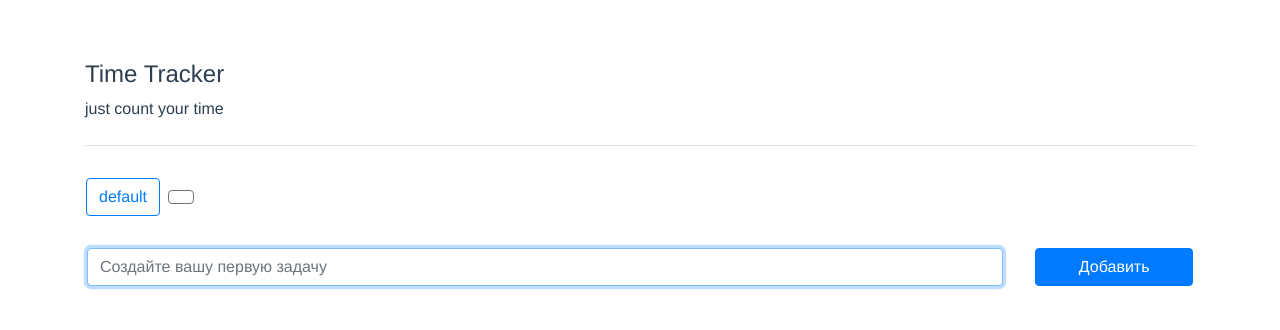
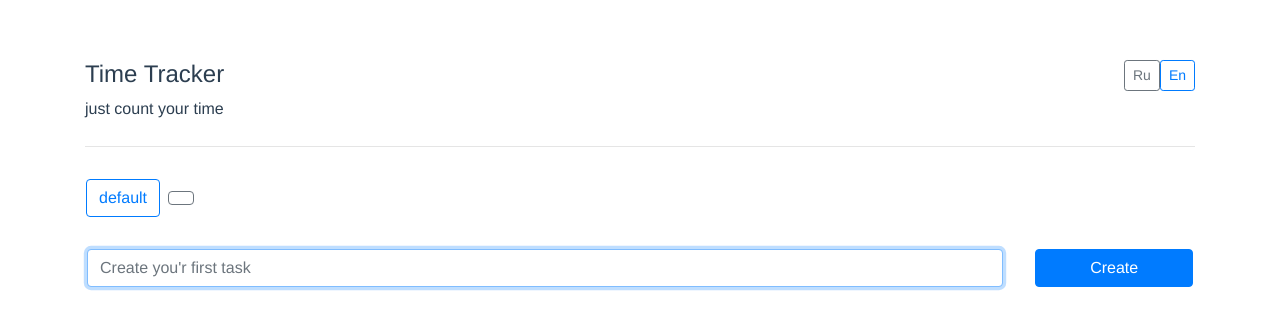
Before and after one commit to tymiles003/todo, a Vue app: page /#/ in a window 1280 px wide. Shown: the top 330 px of the page. Built offline with nearby package versions, Linux system fonts and the light colour scheme; what vue-yandex-metrika would draw is missing.

Commit message:
Работа над локализацией (Ru/En)

```diff
--- a/src/App.vue
+++ b/src/App.vue
@@ -4,6 +4,18 @@
     <div class="col-sm-6 text-left">
       <h1 class="title h4">Time Tracker</h1>
       <span>just count your time</span>
+    </div>
+    <div class="col-sm-6 text-right">
+      <button
+        @click="setRu"
+        type="button"
+        class="btn btn-sm"
+        v-bind:class="{'btn-outline-primary': isRu, 'btn-outline-secondary': notRu}">Ru</button>
+      <button
+        @click="setEn"
+        type="button"
+        class="btn btn-sm"
+        v-bind:class="{'btn-outline-primary': isEn, 'btn-outline-secondary': notEn}">En</button>
     </div>
     <div class="col-sm-6"></div>
   </div>
@@ -14,7 +26,43 @@
 
 <script>
 export default {
-  name: 'App'
+  name: 'App',
+  data () {
+    return {
+      localization: undefined
+    };
+  },
+  created () {
+    if (!this.$store.state.todoList.localization) {
+      this.$store.state.todoList.localization = 'en';
+    }
+    this.localization = this.$store.state.todoList.localization;
+  },
+  updated () {
+    this.$store.commit('setLocalization', {loc: this.localization});
+  },
+  methods: {
+    setRu () {
+      this.localization = 'ru';
+    },
+    setEn () {
+      this.localization = 'en';
+    }
+  },
+  computed: {
+    isRu () {
+      return this.localization === 'ru';
+    },
+    isEn () {
+      return this.localization === 'en';
+    },
+    notRu () {
+      return this.localization !== 'ru';
+    },
+    notEn () {
+      return this.localization !== 'en';
+    }
+  }
 };
 </script>
 
--- a/src/components/SortButton.vue
+++ b/src/components/SortButton.vue
@@ -2,22 +2,34 @@
 <div class="d-inline-block">
   <div class="d-inline-block mr-2" v-if="isEditCategory">
     <div class="input-group">
-      <input type="text" class="form-control" placeholder="Новая категория" @keydown.enter="editCategory(cat.id)" v-model="newNameCategory" v-focus>
-      <div class="input-group-append" @click="editCategory(cat.id)">
+      <input type="text" class="form-control" :placeholder="getLocalMsg('CAT_PLACEHOLDER_NEW')" @keydown.enter="editCategory(cat.id)" v-model="newNameCategory" v-focus>
+      <div
+        class="input-group-append"
+        @click="editCategory(cat.id)"
+        :title="getLocalMsg('CAT_TOOLTIP_SAVE')">
         <span class="input-group-text">
             <font-awesome-icon :icon="['fas', 'check']" />
           </span>
       </div>
-      <div class="input-group-append" v-if="cat.id !== 0" @click="removeCategory(cat.id)">
+      <div
+        class="input-group-append"
+        v-if="cat.id !== 0"
+        @click="removeCategory(cat.id)"
+        :title="getLocalMsg('CAT_TOOLTIP_DEL')">
         <span class="input-group-text">
             <font-awesome-icon :icon="['far', 'trash-alt']" />
           </span>
       </div>
     </div>
   </div>
-  <button v-if="!isEditCategory" @click="selectCategory(cat.id)" type="button" class="btn mr-2" :class="{'btn-outline-primary':categorySelected===cat.id, 'btn-outline-secondary':categorySelected!==cat.id}">
+  <button
+    v-if="!isEditCategory"
+    @click="selectCategory(cat.id)"
+    type="button"
+    class="btn mr-2"
+    :class="{'btn-outline-primary':categorySelected===cat.id, 'btn-outline-secondary':categorySelected!==cat.id}">
       {{cat.name}}
-    </button>
+  </button>
 </div>
 </template>
 
@@ -85,6 +97,11 @@ export default {
       } else {
         this.isEditCategory = false;
       }
+    },
+    getLocalMsg (key) {
+      let lib = this.$store.getters.currentLib;
+      let def = this.$store.getters.localLib('en');
+      return lib[key]||def[key];
     }
   },
   computed: {
--- a/src/components/TimeTrackerModal.vue
+++ b/src/components/TimeTrackerModal.vue
@@ -5,7 +5,7 @@
         <div class="card todo-tracker-modal">
           <h5 class="card-header">
             <div class="row">
-              <div class="col-10 col-sm-10 col-md-10 col-lg-10 pt-2">Трекер активности</div>
+              <div class="col-10 col-sm-10 col-md-10 col-lg-10 pt-2">{{getLocalMsg('ITM_LABEL_TRACKER_TITLE')}}</div>
               <div class="col-2 col-sm-2 col-md-2 col-lg-2"><button type="button" class="btn btn-light" style="float: right;" @click="closeMe"><font-awesome-icon icon="times" /></button></div>
             </div>
           </h5>
@@ -15,7 +15,9 @@
                 class="nav-link"
                 v-bind:class="{active: isTracker}"
                 @click="setTracker"
-                data-toggle="tab" role="tab">Трекер</div>
+                data-toggle="tab" role="tab">
+                  {{getLocalMsg('TRK_LABEL_TAB_TRACKER')}}
+              </div>
             </li>
             <li class="nav-item">
               <div
@@ -23,7 +25,9 @@
                 v-bind:class="{active: isDiagramm}"
                 @click="setDiagramm"
                 data-toggle="tab"
-                role="tab">Диаграмма</div>
+                role="tab">
+                  {{getLocalMsg('TRK_LABEL_TAB_DIAGRAMM')}}
+              </div>
             </li>
           </ul>
           <div class="tab-content">
@@ -36,11 +40,13 @@
                 <div class="card-body">
                   <div class="track-item track-item-legend row">
                     <div class="col-6 col-sm-5 col-md-4 col-lg-3 track-item-startTime">
-                      Время начала работы
+                      {{getLocalMsg('TRK_LABEL_START_TIME')}}
                     </div>
-                    <div class="col-6 col-sm-3 col-md-2 col-lg-2">Длительность</div>
+                    <div class="col-6 col-sm-3 col-md-2 col-lg-2">
+                      {{getLocalMsg('TRK_LABEL_DURATION_TIME')}}
+                    </div>
                     <div class="col-12 col-sm-4 col-md-6 col-lg-7 d-none d-sm-block d-md-block d-lg-block">
-                      доля процентов выполнения
+                      {{getLocalMsg('TRK_LABEL_PERCENTS_TIME')}}
                     </div>
                   </div>
                 </div>
@@ -112,6 +118,16 @@ export default {
     setDiagramm () {
       this.isTracker = false;
       this.isDiagramm = true;
+    },
+    getLocalMsg (key) {
+      let lib = this.$store.getters.currentLib;
+      let def = this.$store.getters.localLib('en');
+      return lib[key]||def[key];
+    },
+    getLocalMsg (key) {
+      let lib = this.$store.getters.currentLib;
+      let def = this.$store.getters.localLib('en');
+      return lib[key]||def[key];
     }
   },
   computed: {
--- a/src/components/TodoCategoryPanel.vue
+++ b/src/components/TodoCategoryPanel.vue
@@ -12,17 +12,17 @@
         <input
           type="text"
           class="form-control"
-          placeholder="Новая категория"
+          :placeholder="getLocalMsg('CAT_PLACEHOLDER_NEW')"
           @keydown.enter="createNewCategory"
           v-model="nameNewCategory"
           v-focus>
-        <div class="input-group-append" @click="createNewCategory" title="Добавить категорию">
+        <div class="input-group-append" @click="createNewCategory" :title="getLocalMsg('CAT_TOOLTIP_ADD')">
           <span class="input-group-text">
             <font-awesome-icon :icon="['fas', 'plus']" />
           </span>
         </div>
       </div>
-      <button type="button" class="btn btn-outline-secondary" v-if="!isShowNewCategory" @click="showNewCategory" title="Добавить категорию">
+      <button type="button" class="btn btn-outline-secondary" v-if="!isShowNewCategory" @click="showNewCategory" :title="getLocalMsg('CAT_TOOLTIP_ADD')">
         <font-awesome-icon :icon="['fas', 'plus']" />
       </button>
     </div>
@@ -83,6 +83,11 @@ export default {
       this.$emit('sort', this.$store.state.todoList.lastCountCategory);
       this.nameNewCategory = '';
       this.isShowNewCategory = false;
+    },
+    getLocalMsg (key) {
+      let lib = this.$store.getters.currentLib;
+      let def = this.$store.getters.localLib('en');
+      return lib[key]||def[key];
     }
   },
   computed: { },
--- a/src/components/TodoItem.vue
+++ b/src/components/TodoItem.vue
@@ -8,7 +8,8 @@
   </play-button>
   <div
     class="todo-item-time col-3 col-sm-3 col-md-2 col-lg-2 text-left pr-2 pl-2 pt-3"
-    @click="showTracks" title="открыть трекер активности">
+    @click="showTracks"
+    :title="getLocalMsg('ITM_TOOLTIP_OPEN_TRACKER')">
       {{todo.time.pastTime.render}}
       <transition name="fade">
         <time-tracker-modal
@@ -118,6 +119,11 @@ export default {
     },
     hideTracks () {
       this.trackerShow = false;
+    },
+    getLocalMsg (key) {
+      let lib = this.$store.getters.currentLib;
+      let def = this.$store.getters.localLib('en');
+      return lib[key]||def[key];
     }
   },
   computed: {
--- a/src/components/TodoItemNewLine.vue
+++ b/src/components/TodoItemNewLine.vue
@@ -10,7 +10,11 @@
       :placeholder="placeholderComputed" />
   </div>
   <div class="col-sm-3 col-md-3 col-lg-2 p-3">
-    <button class="btn btn-primary btn-block" @click="addThis">Добавить</button>
+    <button
+      class="btn btn-primary btn-block"
+      @click="addThis">
+        {{getLocalMsg('ITM_LABEL_ADD')}}
+    </button>
   </div>
 </div>
 </template>
@@ -22,23 +26,29 @@ export default {
   data () {
     return {
       newText: '',
-      placeholder: '',
-      firstPlaceholder: 'Создайте вашу первую задачу',
-      regularPlaceholder: 'Добавьте запись'
+      placeholder: ''
     };
+  },
+  update () {
+    this.firstPlaceholder = this.getLocalMsg('ITM_PLACEHOLDER_FIRST_ITEM');
   },
   methods: {
     placeholderControll () {
       if (this.$store.getters.length === 0) {
-        this.placeholder = this.firstPlaceholder;
+        this.placeholder = this.getLocalMsg('ITM_PLACEHOLDER_FIRST_ITEM')
       } else {
-        this.placeholder = this.regularPlaceholder;
+        this.placeholder = this.getLocalMsg('ITM_PLACEHOLDER_REGULAR_ITEM');
       }
       return this.placeholder;
     },
     addThis () {
       this.$emit('add', this.newText);
       this.newText = '';
+    },
+    getLocalMsg (key) {
+      let lib = this.$store.getters.currentLib;
+      let def = this.$store.getters.localLib('en');
+      return lib[key]||def[key];
     }
   },
   computed: {
--- /dev/null
+++ b/src/components/loc/en.js
@@ -0,0 +1,24 @@
+const localization = {
+  CAT_NAME_DEFAULT: 'Default',
+  CAT_TOOLTIP_ADD: 'Create new category',
+  CAT_TOOLTIP_SAVE: 'Save category name',
+  CAT_TOOLTIP_DEL: 'Remove this category',
+  CAT_PLACEHOLDER_NEW: 'New category',
+
+  ITM_LABEL_ADD: 'Create',
+  ITM_PLACEHOLDER_FIRST_ITEM: 'Create you\'r first task',
+  ITM_PLACEHOLDER_REGULAR_ITEM: 'Add new task',
+
+  ITM_TOOLTIP_OPEN_TRACKER: 'Open the activity tracker',
+  ITM_LABEL_TRACKER_TITLE: 'The Activity Tracker',
+
+  TRK_LABEL_START_TIME: 'Start time',
+  TRK_LABEL_DURATION_TIME: 'Duration',
+  TRK_LABEL_PERCENTS_TIME: 'Visualization of progress',
+
+  TRK_LABEL_TAB_TRACKER: 'Tracker',
+  TRK_LABEL_TAB_DIAGRAMM: 'Diagram',
+  TRK_LABEL_TAB_PROPERTY: 'Property',
+};
+
+export default localization;
--- /dev/null
+++ b/src/components/loc/index.js
@@ -0,0 +1,9 @@
+import ru from './ru';
+import en from './en';
+
+const localization = {
+  ru: ru,
+  en: en
+}
+
+export default localization;
--- /dev/null
+++ b/src/components/loc/ru.js
@@ -0,0 +1,24 @@
+const localization = {
+  CAT_NAME_DEFAULT: 'Главная',
+  CAT_TOOLTIP_ADD: 'Добавить категорию',
+  CAT_TOOLTIP_SAVE: 'Сохранить название категории',
+  CAT_TOOLTIP_DEL: 'Удалить категорию',
+  CAT_PLACEHOLDER_NEW: 'Новая категория',
+
+  ITM_LABEL_ADD: 'Добавить',
+  ITM_PLACEHOLDER_FIRST_ITEM: 'Создайте вашу первую запись',
+  ITM_PLACEHOLDER_REGULAR_ITEM: 'Добавьте запись',
+
+  ITM_TOOLTIP_OPEN_TRACKER: 'Открыть трекер активности',
+  ITM_LABEL_TRACKER_TITLE: 'Трекер активности',
+
+  TRK_LABEL_START_TIME: 'Время начала работы',
+  TRK_LABEL_DURATION_TIME: 'Длительность',
+  TRK_LABEL_PERCENTS_TIME: 'Доля процентов выполнения',
+
+  TRK_LABEL_TAB_TRACKER: 'Трекер',
+  TRK_LABEL_TAB_DIAGRAMM: 'Диаграмма',
+  TRK_LABEL_TAB_PROPERTY: 'Свойства',
+};
+
+export default localization;
--- a/src/store/getters.js
+++ b/src/store/getters.js
@@ -5,6 +5,17 @@ function filterAll (item, selectedCategory) {
 }
 
 export const getters = {
+  currentLocal (state) {
+    return state.todoList.localization;
+  },
+  localLib (state) {
+    return (key) => {
+      return {...state.todoList.localizationLib[key]};
+    };
+  },
+  currentLib (state) {
+      return {...state.todoList.localizationLib[state.todoList.localization]};
+  },
   length (state) {
     return state.todoList.items.length;
   },
--- a/src/store/mutations.js
+++ b/src/store/mutations.js
@@ -37,5 +37,8 @@ export const mutations = {
   },
   update (state, arg) { // обновить таск
     state.todoList.items[arg.index] = arg.object;
+  },
+  setLocalization (state, arg) { // сменить текущую локализацию
+    state.todoList.localization = arg.loc;
   }
 };
--- a/src/store/state.js
+++ b/src/store/state.js
@@ -1,12 +1,15 @@
 import math from '@/components/lib/math';
 import crypt from '@/components/lib/crypt';
 import moment from 'moment';
+import localization from '@/components/loc';
 
 const KEY_LENGTH = 128;
 const KEY_HALF = KEY_LENGTH / 2;
 export const STORAGE_KEY = 'time-tracker';
 const TODO_KEY = 'todoList';
 const DEFAULT_OBJECT = {
+  localization: 'en',
+  localizationLib: localization,
   items: [],
   lastCount: -1,
   lastCountCategory: 0,
@@ -47,6 +50,7 @@ if (isFirstRun()) {
   let exclData = keyGet(stor).data;
   let decrypt = crypt.decrypt(exclData, key);
   data = JSON.parse(decrypt)[TODO_KEY];
+  data.localizationLib = localization;
 }
 
 export const state = { [TODO_KEY]: data };
```
